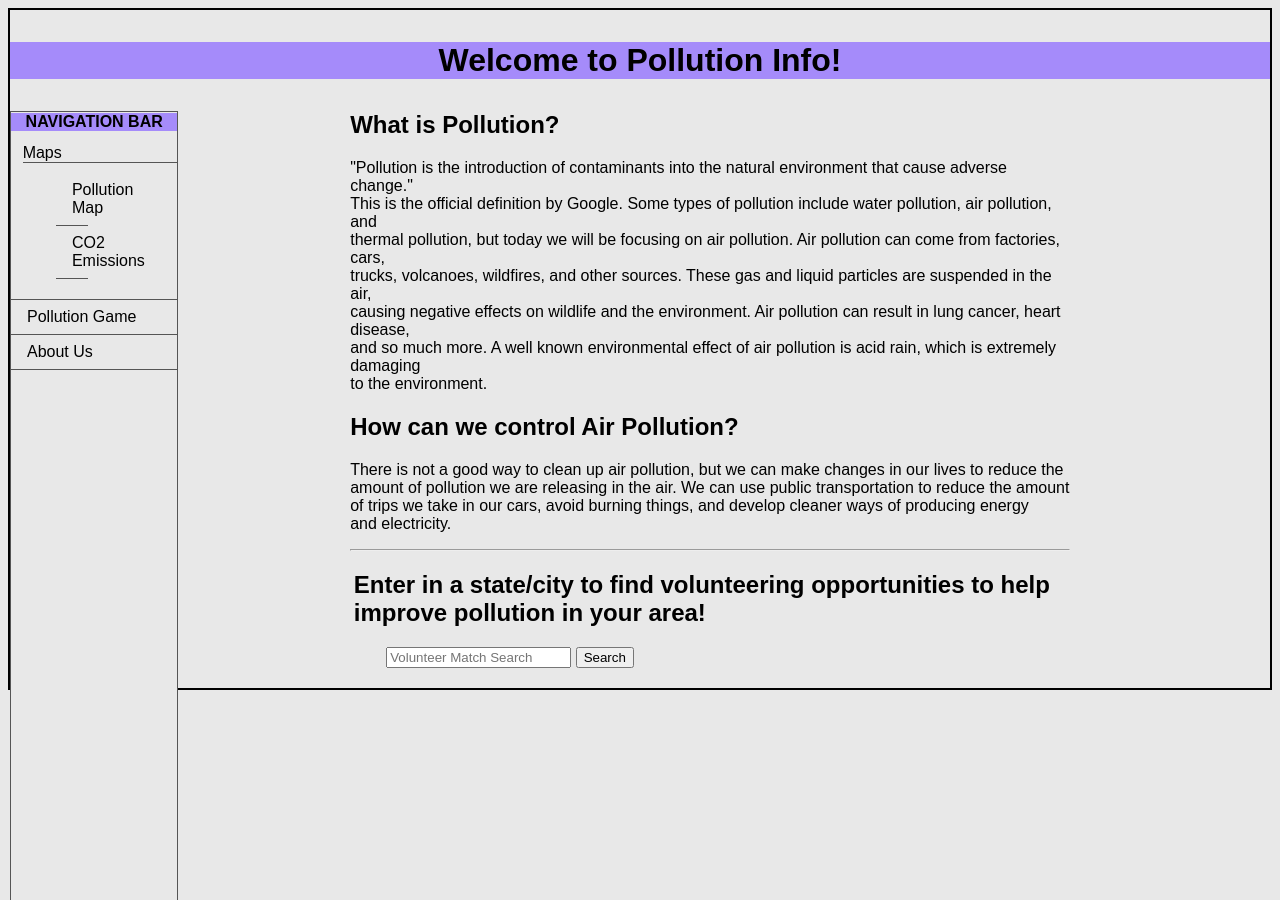
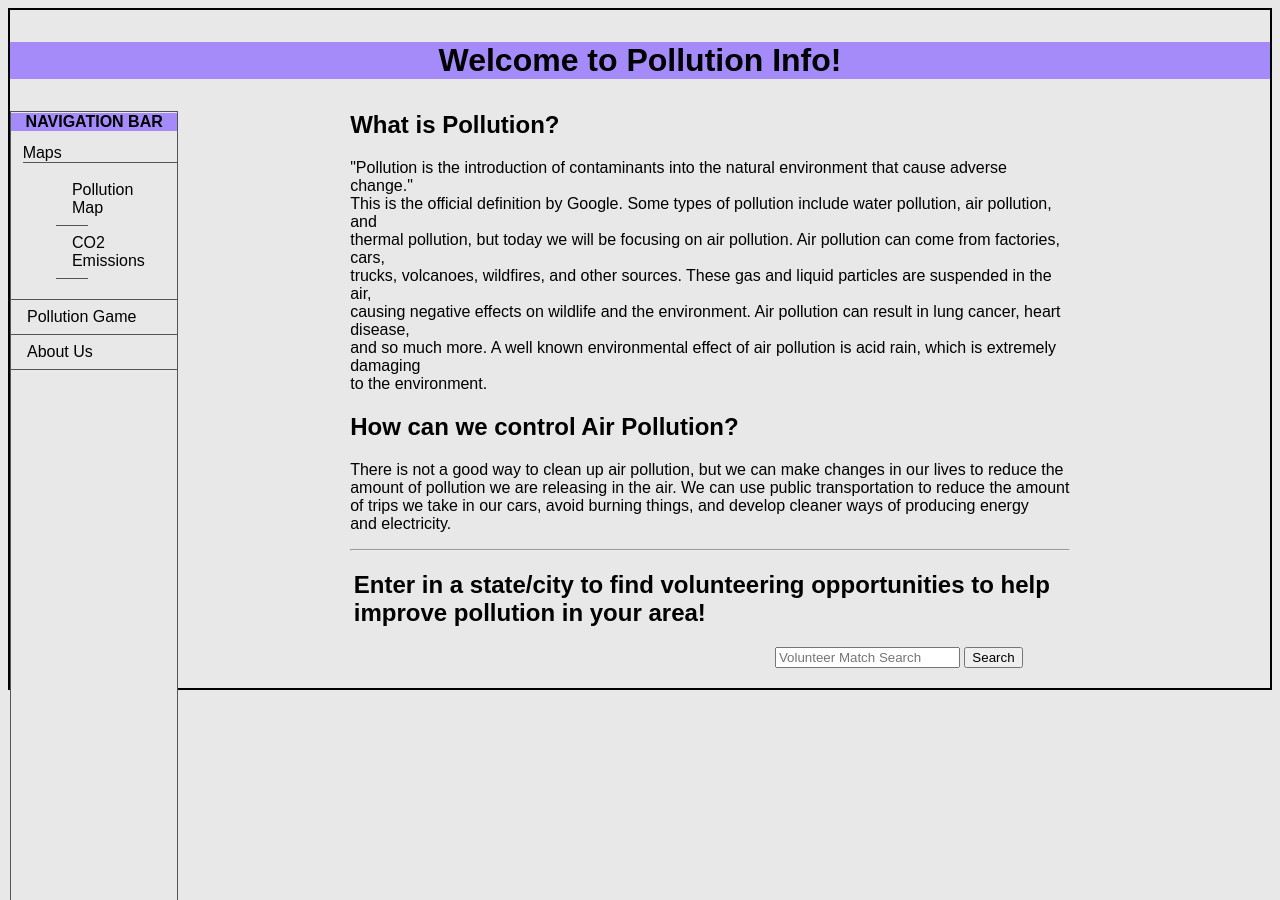
Before and after one commit to risheethagb/AirPollutionFinal, a Jekyll site: the page index.html, which Jekyll copies as it is, in a window 1280 px wide. Built offline with Jekyll 4.4.1, drawn with Linux system fonts in a browser that asks for light colours.

Commit message:
Update index.html

```diff
--- a/index.html
+++ b/index.html
@@ -81,7 +81,7 @@
         <hr>
 	<h2 style="margin-left:0.5%;">Enter in a state/city to find volunteering opportunities to help improve pollution in your area!</h2>
 
-	<form style="margin-left:5%;"action = "https://www.volunteermatch.org/search" method = "Get" target = "_blank">
+	<form style="margin-left:59%;"action = "https://www.volunteermatch.org/search" method = "Get" target = "_blank">
         <input type = "text" name = "q" placeholder = "Volunteer Match Search">
         <input type = "submit" value = "Search">
     </form>
```
